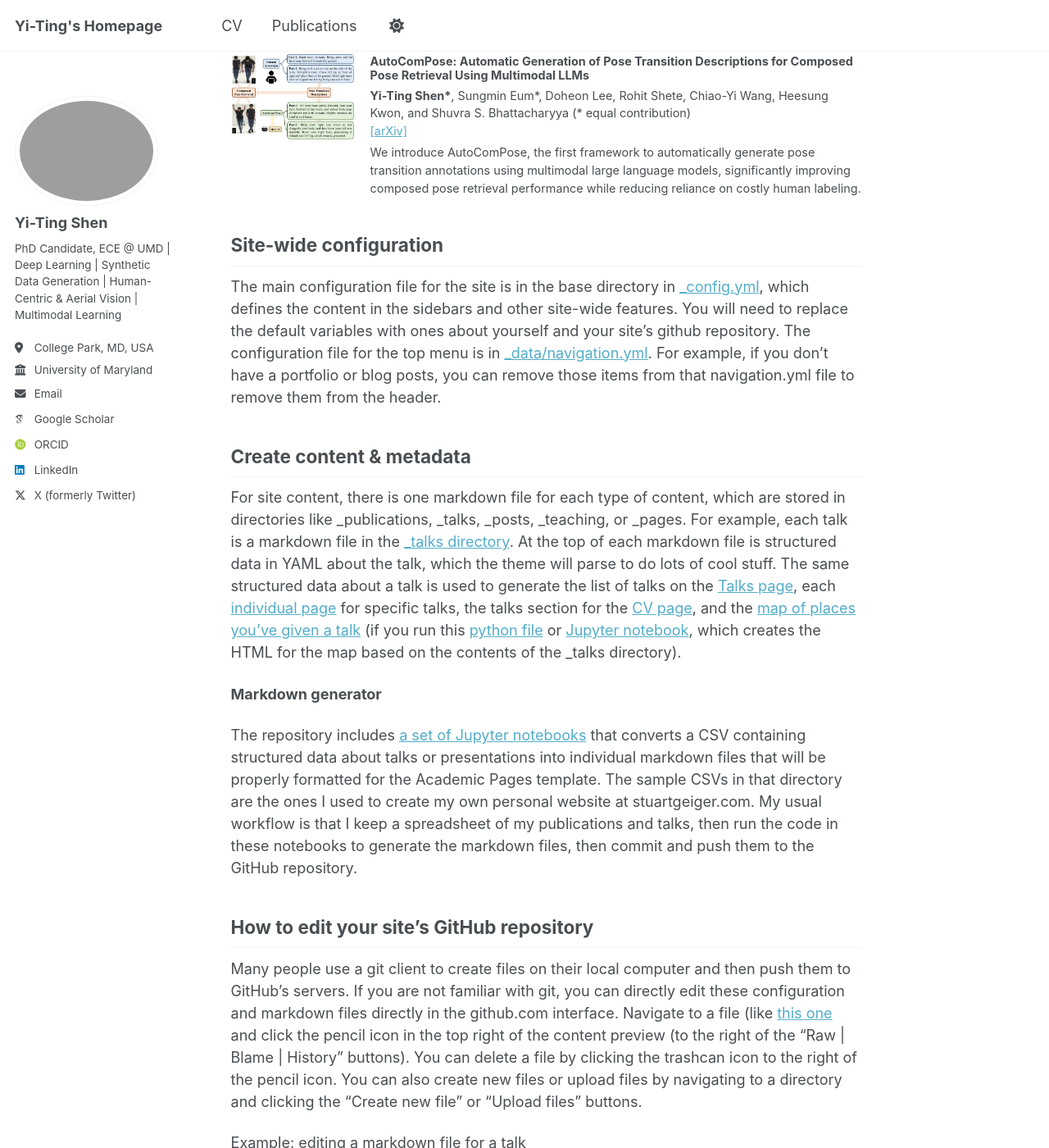
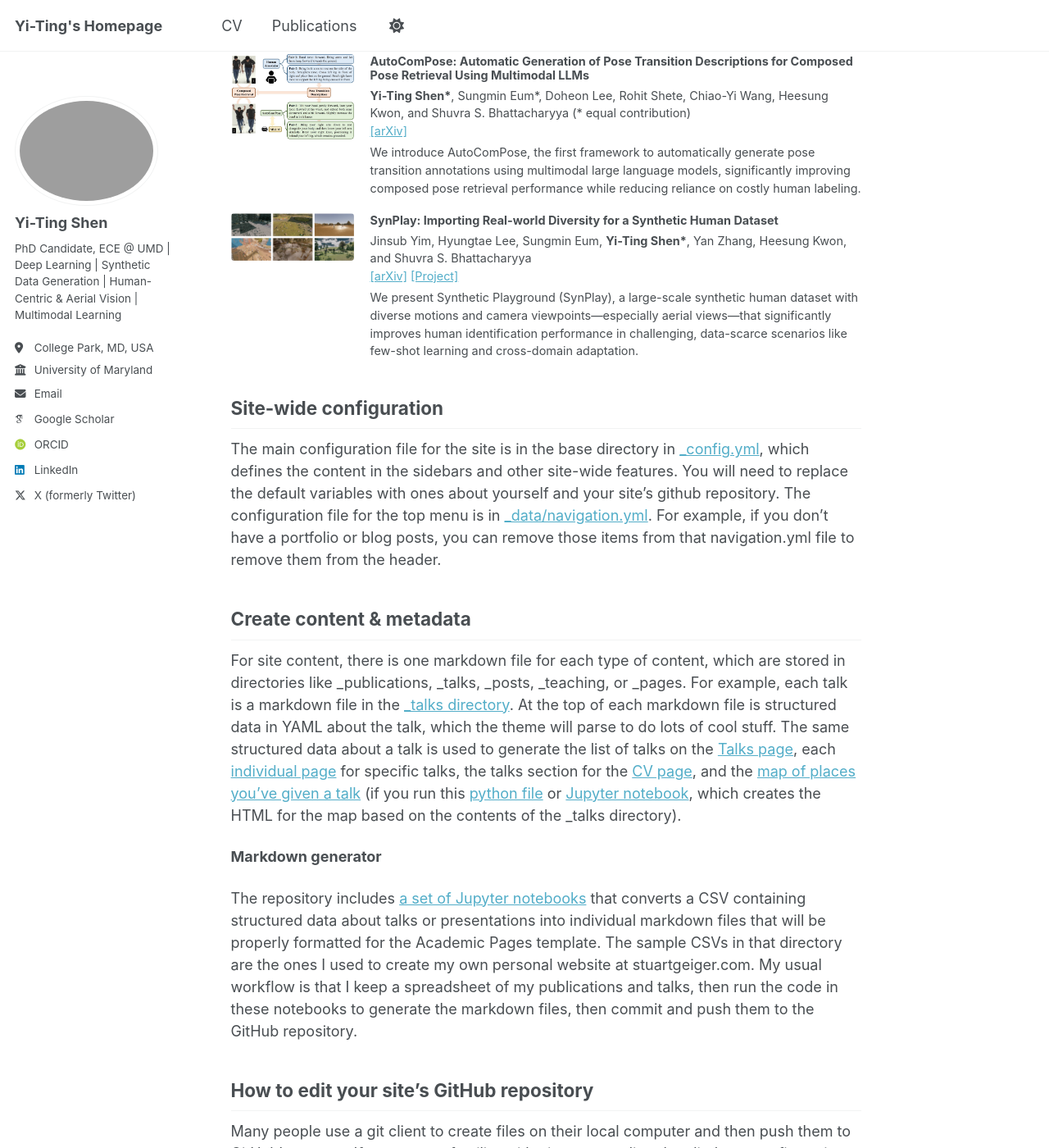
Before and after one commit to DennisShen/dennisshen.github.io, a Jekyll site: the page built from _pages/about.md, in a window 1280 px wide and 1400 px high, scrolled down 862 px. Shown: the whole window at 82% size. Built offline with Jekyll 4.4.1, drawn with Linux system fonts in a browser that asks for light colours; some web fonts are replaced.

Commit message:
update about.md

```diff
--- a/_pages/about.md
+++ b/_pages/about.md
@@ -37,6 +37,26 @@ Preprints
   </div>
 </div>
 
+<div style="display: flex; align-items: flex-start; margin-bottom: 20px; position: relative;">
+  <img src="/images/synplay.png" alt="SynPlay" style="width: 150px; height: auto; margin-right: 20px; border-radius: 4px;" class="original-image">
+  <div>
+    <h3 style="margin: 0; font-size: 0.8em;">
+      SynPlay: Importing Real-world Diversity for a Synthetic Human Dataset
+    </h3>
+    <p style="margin: 5px 0; font-size: 0.8em;">
+      Jinsub Yim, Hyungtae Lee, Sungmin Eum, <strong>Yi-Ting Shen*</strong>, Yan Zhang, Heesung Kwon, and Shuvra S. Bhattacharyya
+      <br>
+      <a href="https://arxiv.org/abs/2408.11814">[arXiv]</a> <a href="https://synplaydataset.github.io/">[Project]</a>
+    </p>
+    <p style="margin: 0; font-size: 0.8em;">
+      We present Synthetic Playground (SynPlay), a large-scale synthetic human dataset with diverse motions and camera viewpoints—especially aerial views—that significantly improves human identification performance in challenging, data-scarce scenarios like few-shot learning and cross-domain adaptation.
+    </p>
+  </div>
+  <div class="enlarged-image-container">
+    <img src="/images/synplay.png" alt="SynPlay Enlarged" class="enlarged-image">
+  </div>
+</div>
+
 <style>
 /* Add this CSS to your page or a linked stylesheet */
 .original-image {
@@ -52,7 +72,7 @@ Preprints
 }
 
 .enlarged-image {
-  width: 450px; /* Adjust size for enlargement */
+  width: 600px; /* Adjust size for enlargement */
   height: auto;
   border: 2px solid #ccc; /* Optional: Add a border for better visibility */
   background: white; /* Optional: Add a background to avoid overlap issues */
```
Also changed, not shown: images/synplay.png (added).
